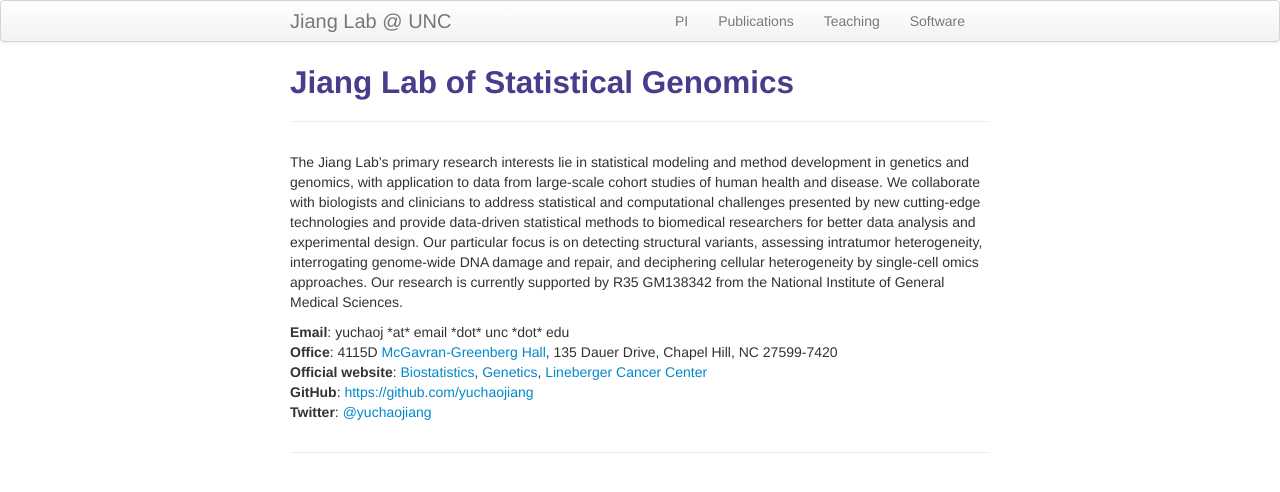
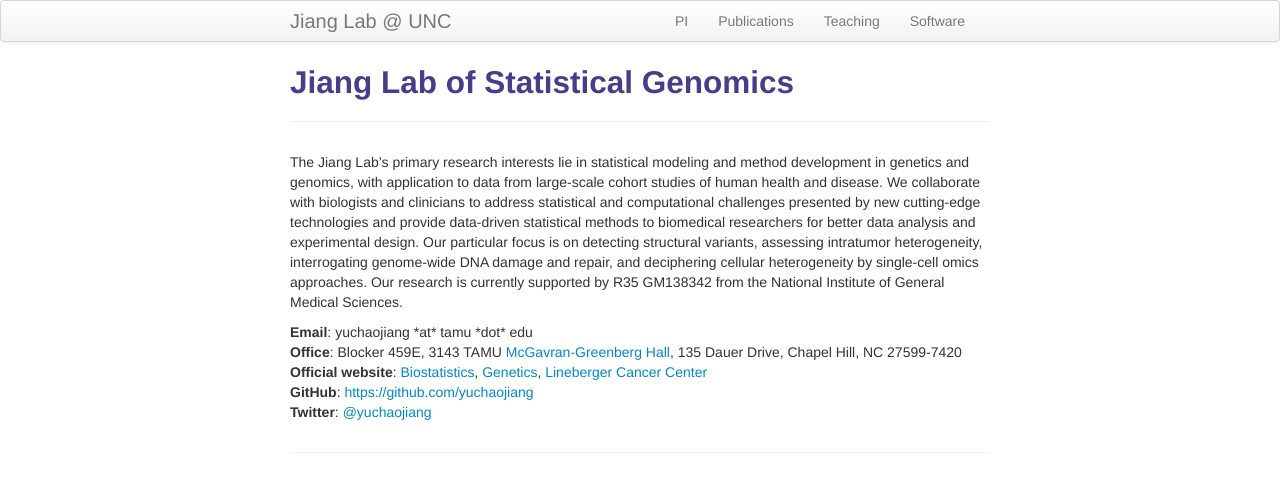
Before and after one commit to yuchaojiang/yuchaojiang.github.io, a Jekyll site: the page built from index.md, in a window 1280 px wide. Shown: the top 492 px of the page. Built offline with Jekyll 4.4.1, drawn with Linux system fonts in a browser that asks for light colours.

Commit message:
Update index.md

```diff
--- a/index.md
+++ b/index.md
@@ -7,8 +7,8 @@ The Jiang Lab’s primary research interests lie in statistical modeling and met
 
 <div class="container">
     <div class="row-fluid">
-            <b>Email</b>: yuchaoj *at* email *dot* unc *dot* edu<br/>
-            <b>Office</b>:   4115D <a href="https://www.google.com/maps/place/Department+of+Biostatistics/@35.9061903,-79.0566287,17z/data=!4m13!1m7!3m6!1s0x89acc2e599b51fbd:0x5ccfa4e0f5264ef1!2sMcGavran-Greenberg+Hall,+Chapel+Hill,+NC+27516!3b1!8m2!3d35.9058418!4d-79.0545303!3m4!1s0x0:0x6abad7990ead6ae1!8m2!3d35.9061318!4d-79.0543583">McGavran-Greenberg Hall</a>, 135 Dauer Drive, Chapel Hill, NC 27599-7420<br/>
+            <b>Email</b>: yuchaojiang *at* tamu *dot* edu<br/>
+            <b>Office</b>:   Blocker 459E, 3143 TAMU <a href="https://www.google.com/maps/place/Department+of+Biostatistics/@35.9061903,-79.0566287,17z/data=!4m13!1m7!3m6!1s0x89acc2e599b51fbd:0x5ccfa4e0f5264ef1!2sMcGavran-Greenberg+Hall,+Chapel+Hill,+NC+27516!3b1!8m2!3d35.9058418!4d-79.0545303!3m4!1s0x0:0x6abad7990ead6ae1!8m2!3d35.9061318!4d-79.0543583">McGavran-Greenberg Hall</a>, 135 Dauer Drive, Chapel Hill, NC 27599-7420<br/>
             <b>Official website</b>:
             <a href="http://sph.unc.edu/adv_profile/yuchao-jiang-phd/">Biostatistics</a>,
             <a href="https://www.med.unc.edu/genetics/directory/yuchao-jiang-phd/">Genetics</a>,
```
